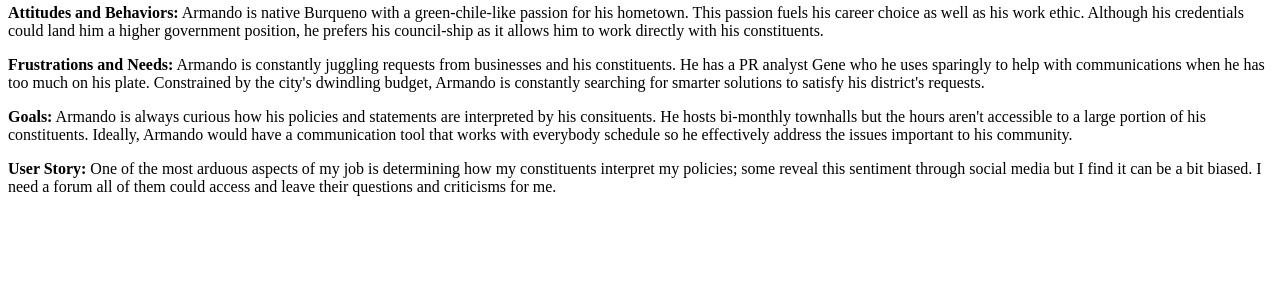
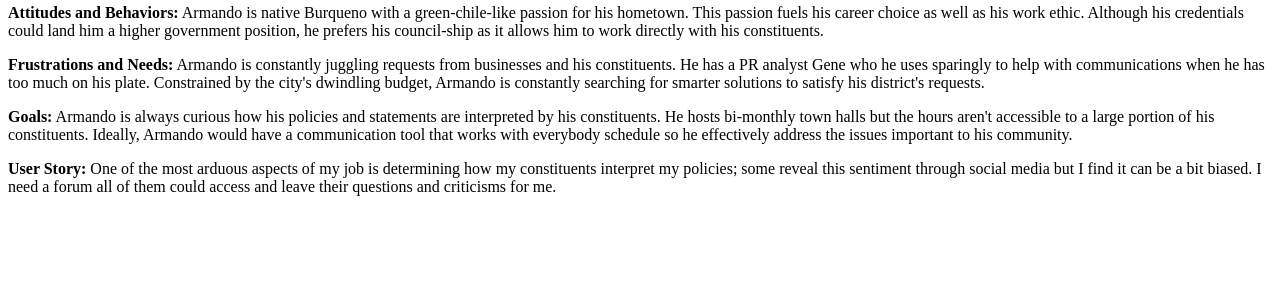
Before and after one commit to stevenhebert/townhall, a PHP site: page /epic/armando.php in a window 1280 px wide. Shown: the part 230-530 px from the top of the page. Run offline with PHP 8.4, Linux system fonts and the light colour scheme.

Commit message:
more grammatical changes to armando

```diff
--- a/epic/armando.php
+++ b/epic/armando.php
@@ -31,7 +31,7 @@
 
 
 		<p><strong>Goals:</strong> Armando is always curious how his policies and statements are interpreted by his
-			consituents. He hosts bi-monthly townhalls but the hours aren't accessible to a large portion of his
+			constituents. He hosts bi-monthly town halls but the hours aren't accessible to a large portion of his
 			constituents. Ideally, Armando would have a communication tool that works with everybody schedule so he
 			effectively address the issues important to his community.</p>
 
```
